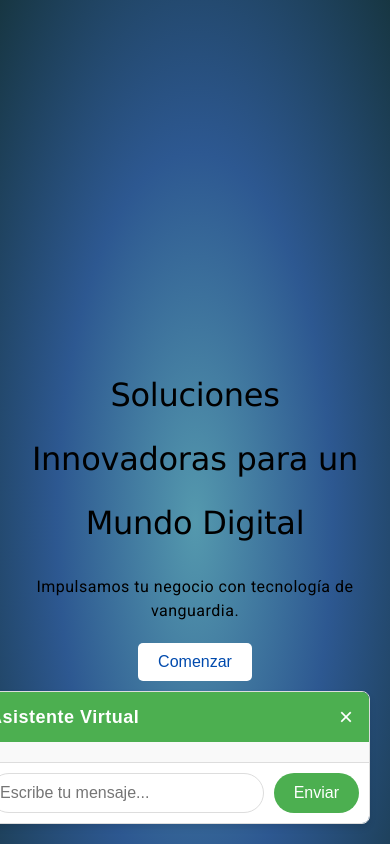
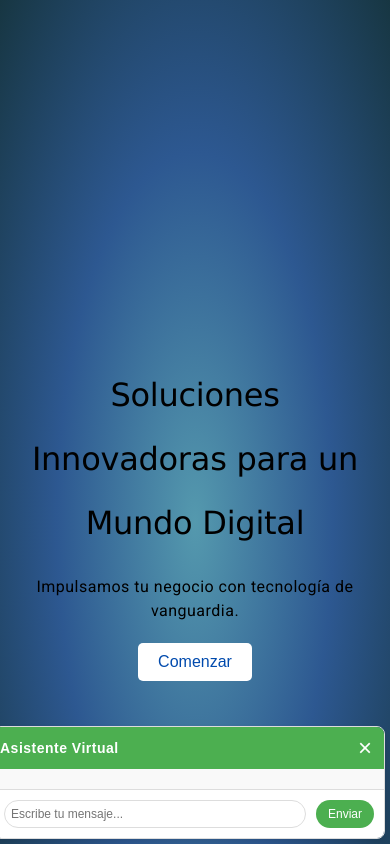
Before and after one commit to titocarlos080/landing-page_Psw2, an Angular app: page / in a window 390 px wide. Shown: the top 844 px of the page. Built offline with nearby package versions, Linux system fonts and the light colour scheme.

Commit message:
chat boot incorporado

```diff
--- a/src/app/components/chatbot/chatbot.component.css
+++ b/src/app/components/chatbot/chatbot.component.css
@@ -40,6 +40,7 @@
     transition: transform 0.3s ease;
 }
 
+/* Cabecera del chatbot */
 .chat-header {
     background-color: #4caf50;
     color: white;
@@ -60,6 +61,7 @@
     cursor: pointer;
 }
 
+/* Cuerpo del chat */
 .chat-body {
     flex: 1;
     padding: 10px;
@@ -68,6 +70,7 @@
     max-height: 400px;
 }
 
+/* Estilo de los mensajes */
 .message {
     margin: 5px 0;
     padding: 10px;
@@ -88,6 +91,7 @@
     text-align: left;
 }
 
+/* Formulario de envío de mensajes */
 .chat-form {
     display: flex;
     border-top: 1px solid #ddd;
@@ -118,3 +122,64 @@
 .chat-form button:hover {
     background-color: #45a049;
 }
+
+/* Media Queries para responsividad en teléfonos */
+@media (max-width: 768px) {
+    /* Ajustar la ventana del chatbot en pantallas más pequeñas */
+    .chatbot {
+        width: 100%;
+        bottom: 10px;
+        right: 10px;
+        border-radius: 10px;
+    }
+
+    .chat-header {
+        font-size: 16px;
+        padding: 8px;
+    }
+
+    .message {
+        font-size: 14px;
+        padding: 8px;
+    }
+
+    .chat-form input[type="text"] {
+        font-size: 14px;
+        padding: 8px;
+    }
+
+    .chat-form button {
+        font-size: 14px;
+        padding: 8px 15px;
+    }
+}
+
+@media (max-width: 480px) {
+    /* Ajustar aún más para teléfonos más pequeños */
+    .chatbot {
+        width: 100%;
+        bottom: 5px;
+        right: 5px;
+        border-radius: 8px;
+    }
+
+    .chat-header {
+        font-size: 14px;
+        padding: 6px;
+    }
+
+    .message {
+        font-size: 12px;
+        padding: 6px;
+    }
+
+    .chat-form input[type="text"] {
+        font-size: 12px;
+        padding: 6px;
+    }
+
+    .chat-form button {
+        font-size: 12px;
+        padding: 6px 12px;
+    }
+}
```
Lines whose indentation alone changed are shown as unchanged.
